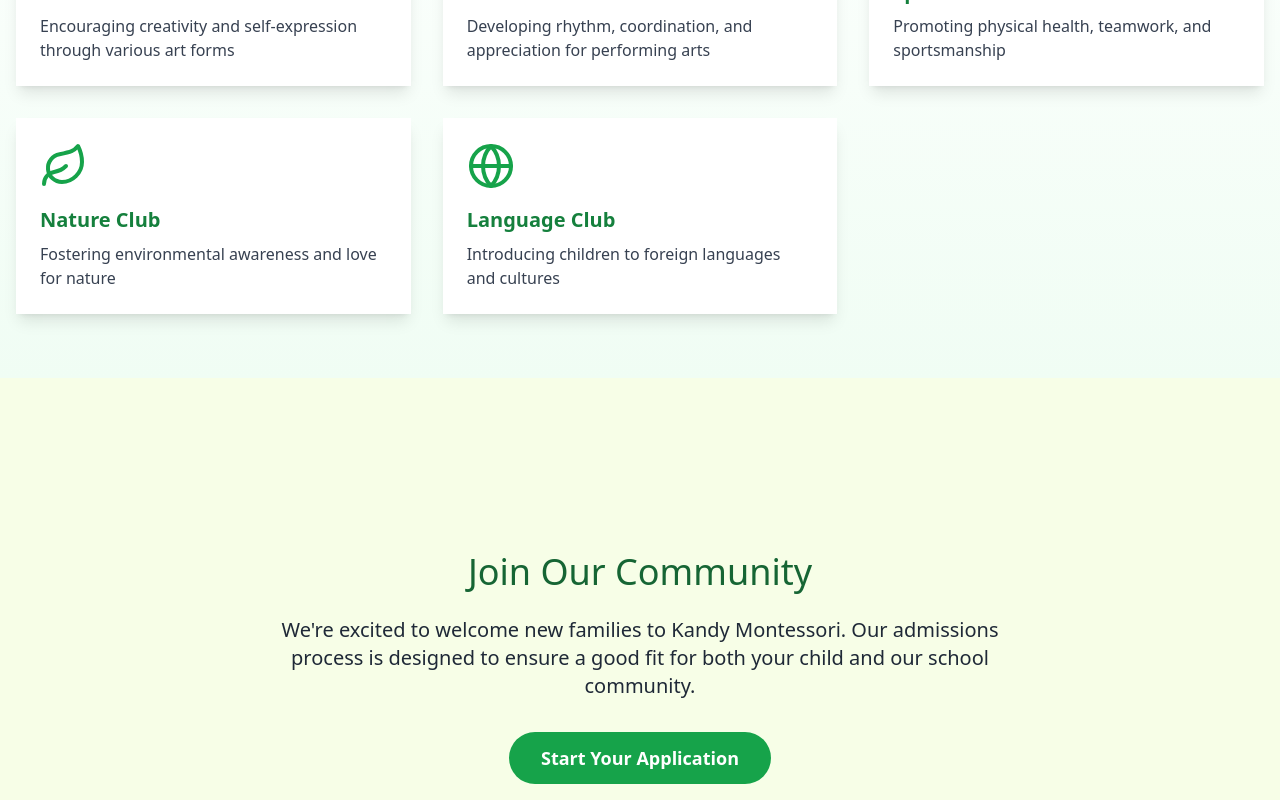
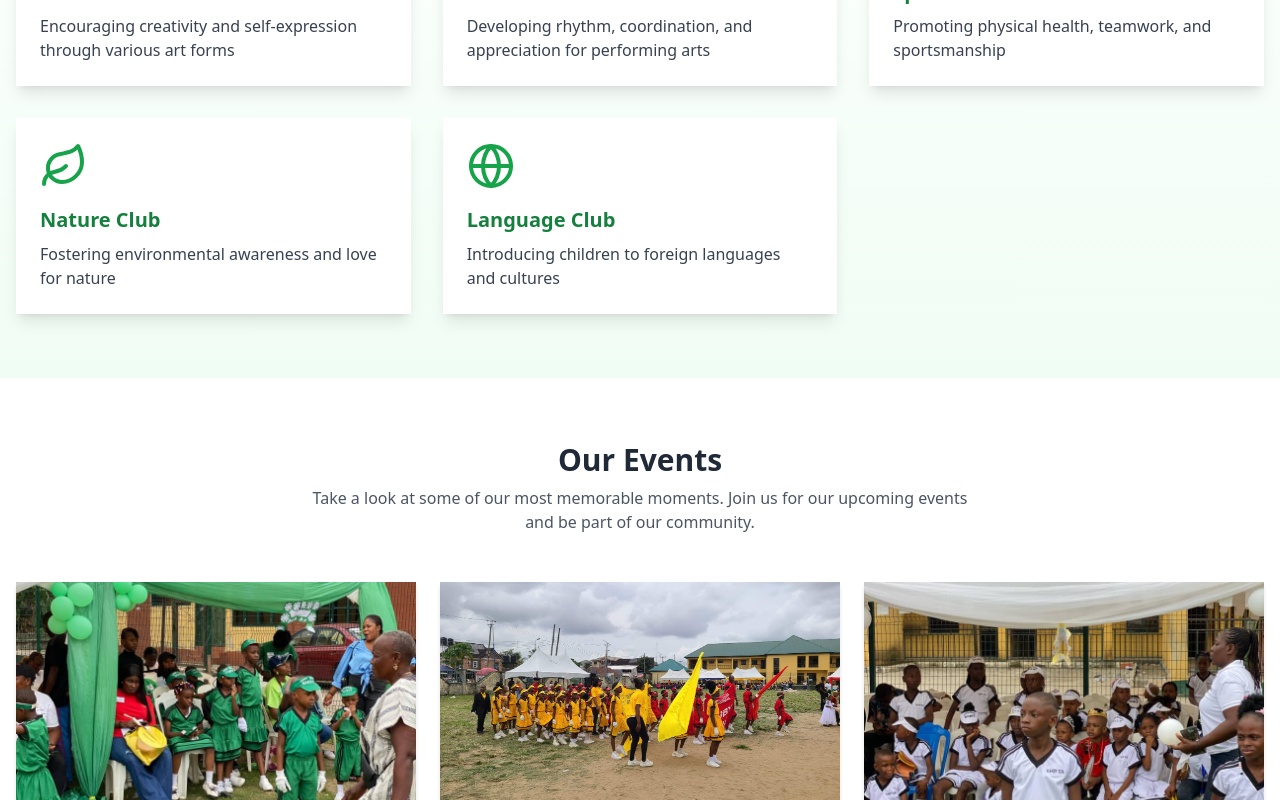
Before and after one commit to Netacci/kandy, a React (Vite) app: page / in a window 1280 px wide. Shown: the part 2000-2800 px from the top of the page. Built offline with nearby package versions, Linux system fonts and the light colour scheme.

Commit message:
update images

```diff
--- a/src/pages/events/config/EventData.jsx
+++ b/src/pages/events/config/EventData.jsx
@@ -18,35 +18,35 @@ import fifteenthImg from '../../../assets/events/15.jpg';
 
 
 export const eventData = [
-  {
-    category: '2024 Christmas party',
-    images: [
-      {
-        id: 1,
-        src: {firstImg},
-        alt: 'Nature image 1',
-        description: 'Igbo Summer Picnic Pictures',
-      },
-      {
-        id: 2,
-        src: '/about/middle-up.png',
-        alt: 'Nature image 2',
-        description: 'Igbo Summer Picnic Pictures',
-      },
-      {
-        id: 3,
-        src: '/about/right-up.png',
-        alt: 'Nature image 3',
-        description: 'Igbo Summer Picnic Pictures',
-      },
-      {
-        id: 4,
-        src: '/about/middle-down.png',
-        alt: 'Nature image 4',
-        description: 'Igbo Summer Picnic Pictures',
-      },
-    ],
-  },
+  // {
+  //   category: '2024 Christmas party',
+  //   images: [
+  //     {
+  //       id: 1,
+  //       src: {firstImg},
+  //       alt: 'Nature image 1',
+  //       description: 'Igbo Summer Picnic Pictures',
+  //     },
+  //     {
+  //       id: 2,
+  //       src: '/about/middle-up.png',
+  //       alt: 'Nature image 2',
+  //       description: 'Igbo Summer Picnic Pictures',
+  //     },
+  //     {
+  //       id: 3,
+  //       src: '/about/right-up.png',
+  //       alt: 'Nature image 3',
+  //       description: 'Igbo Summer Picnic Pictures',
+  //     },
+  //     {
+  //       id: 4,
+  //       src: '/about/middle-down.png',
+  //       alt: 'Nature image 4',
+  //       description: 'Igbo Summer Picnic Pictures',
+  //     },
+  //   ],
+  // },
   {
     category: '2025 Inter house sports',
     images: [
@@ -92,6 +92,7 @@ export const eventData = [
         alt: 'inter house sports images',
         description: 'Ruby house',
       },
+
       {
         id: 6,
         src: sixthImg,
--- a/src/pages/home/Home.jsx
+++ b/src/pages/home/Home.jsx
@@ -4,6 +4,7 @@ import Programs from './components/Programs';
 import Banner from './components/Banner';
 import Extra from './components/Extra';
 import Layout from '../../components/layout/Layout';
+import HomePageEvents from './components/Events';
 
 const Home = () => {
   return (
@@ -13,6 +14,7 @@ const Home = () => {
         <Approach />
         <Programs />
         <Extra />
+        <HomePageEvents/>
         <Banner />
       </main>
     </Layout>
--- a/src/pages/home/components/Banner.jsx
+++ b/src/pages/home/components/Banner.jsx
@@ -2,7 +2,7 @@ const Banner = () => {
   return (
     <section
       id='admissions'
-      className='min-h-screen flex items-center bg-lime-50'
+      className='py-16 flex items-center bg-lime-50'
     >
       <div className='container mx-auto px-4'>
         <div className='max-w-3xl mx-auto text-center'>
--- /dev/null
+++ b/src/pages/home/components/Events.jsx
@@ -0,0 +1,88 @@
+
+import { Link } from 'react-router-dom'; // or use your routing library
+import { ROUTES } from '../../../utils/routes';
+import sixthImg from '../../../assets/events/6.jpg';
+import sixteenthImg from '../../../assets/events/16.jpg';
+import secondImg from '../../../assets/events/2.jpg';
+import fifthImg from '../../../assets/events/5.jpg';
+const HomePageEvents = () => {
+  // Featured events - just take 3 images from your collection
+  const featuredEvents = [
+    {
+      id: 1,
+      src: sixthImg,
+      alt: 'Inter house sports',
+      description: '2025 Inter house sports',
+        date: 'April 5, 2025'
+    },
+    {
+      id: 2,
+      src: sixteenthImg,
+      alt: 'Inter house sports',
+      description: '2025 Inter house sports',
+      date: 'April 5, 2025'
+    },
+    {
+      id: 3,
+      src: secondImg,
+      alt: 'Inter house sports',
+      description: '2025 Inter house sports',
+        date: 'April 5, 2025'
+    },
+    {
+      id: 3,
+      src: fifthImg,
+      alt: 'Inter house sports',
+      description: '2025 Inter house sports',
+        date: 'April 5, 2025'
+    }
+  ];
+
+  return (
+    <section className="py-16 bg-white">
+      <div className="container mx-auto px-4">
+        <div className="text-center mb-12">
+          <h2 className="text-3xl font-bold mb-2">Our Events</h2>
+          <p className="text-gray-600 max-w-2xl mx-auto">
+            Take a look at some of our most memorable moments. Join us for our upcoming events and be part of our community.
+          </p>
+        </div>
+
+        <div className="grid grid-cols-1 md:grid-cols-3 gap-6">
+          {featuredEvents.map((event) => (
+            <div
+              key={event.id}
+              className="bg-white overflow-hidden rounded-lg shadow-md hover:shadow-lg transition-all"
+            >
+              <div className="h-56 overflow-hidden">
+                <img
+                  src={event.src}
+                  alt={event.alt}
+                  className="w-full h-full object-cover hover:scale-105 transition-transform duration-300"
+                />
+              </div>
+              <div className="p-5">
+                <p className="text-sm text-green-600 mb-2">{event.date}</p>
+                <h3 className="text-xl font-semibold mb-2">{event.description}</h3>
+                {/* <p className="text-gray-600 line-clamp-2">
+                  Join us for this exciting event with our community.
+                </p> */}
+              </div>
+            </div>
+          ))}
+        </div>
+
+        <div className="text-center mt-10">
+          <Link
+            to={ROUTES.events}
+            className="inline-block px-6 py-3 bg-green-600 text-white font-medium rounded-md hover:bg-green-700 transition-colors"
+          >
+            View All Events
+          </Link>
+        </div>
+      </div>
+    </section>
+  );
+};
+
+export default HomePageEvents;
```
Also changed, not shown: src/assets/events/16.jpg (added).
